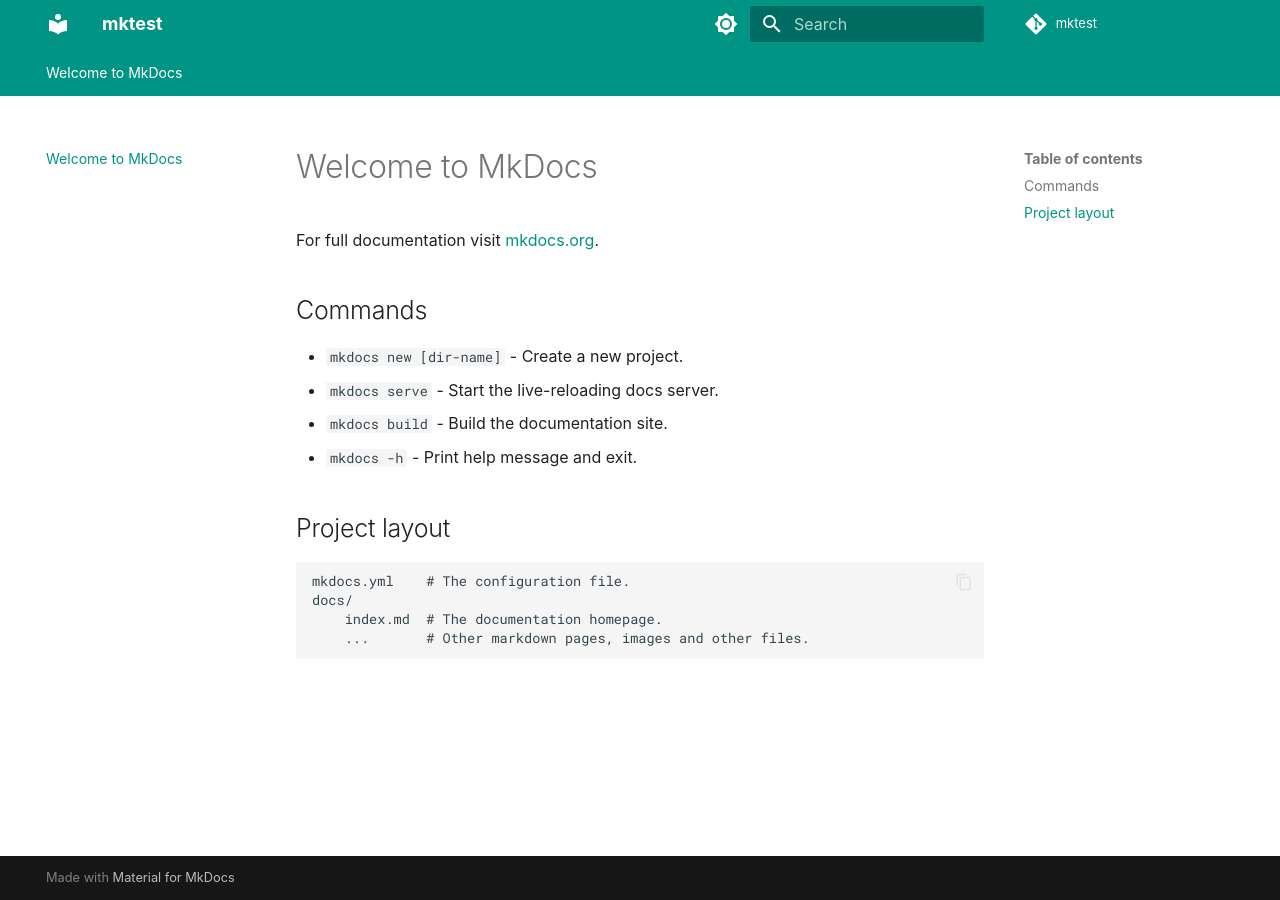
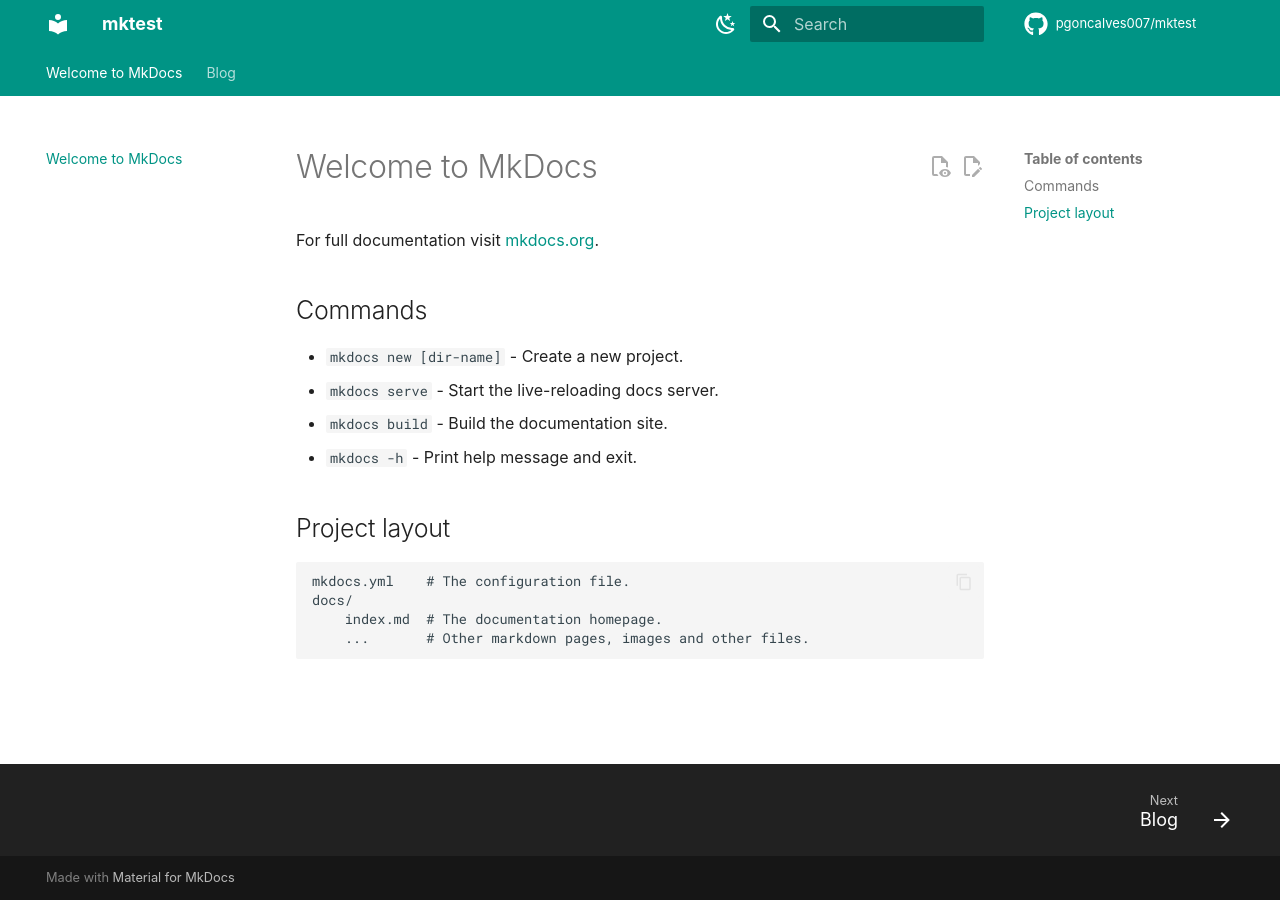
Before and after one commit to pgoncalves007/mktest, an MkDocs documentation site: the page built from docs/index.md, in a window 1280 px wide. Built offline with MkDocs 1.6.1 and Material for MkDocs 9.7.7, drawn with Linux system fonts in a browser that asks for light colours; some web fonts are replaced; comment, search, counter and statistics services are not loaded.

Commit message:
Adding documentation

```diff
--- /dev/null
+++ b/docs/blog/index.md
@@ -0,0 +1 @@
+# Blog
--- a/mkdocs.yml
+++ b/mkdocs.yml
@@ -1,8 +1,9 @@
 site_name: mktest
 
-repo_name: 'mktest'
+repo_name: 'pgoncalves007/mktest'
 repo_url: 'https://github.com/pgoncalves007/mktest'
 site_url: 'https://pgoncalves007.github.io/mktest/'
+edit_uri: edit/main/docs/
 
 theme:
   name: material
@@ -15,6 +16,10 @@
     - content.code.select
     - content.code.annotate
     - navigation.top
+    - content.action.edit
+    - content.action.view
+    - search.highlight
+    - search.share
 
   font:
     #text: Noto Sans JP
@@ -37,19 +42,23 @@
       primary: teal
       accent: teal
       toggle:
-        icon: material/brightness-7
+        icon: material/weather-night
         name: Switch to dark mode
     # Palette toggle for dark mode
     - scheme: slate
       primary: teal
       accent: teal
       toggle:
-        icon: material/brightness-4
+        icon: material/weather-sunny
         name: Switch to light mode
 
   icon:
-    - admonition:
-      <type>: <icon>
+    repo: fontawesome/brands/github
+    #edit: material/pencil
+    #oview: material/eye
+  #icon:
+  #  - admonition:
+  #    <type>: <icon>
 
 markdown_extensions:
   # Admonitions
@@ -68,3 +77,8 @@
   - pymdownx.inlinehilite
   - pymdownx.snippets
   - pymdownx.superfences
+
+plugins:
+  - search
+  #- typeset
+  - blog
```
